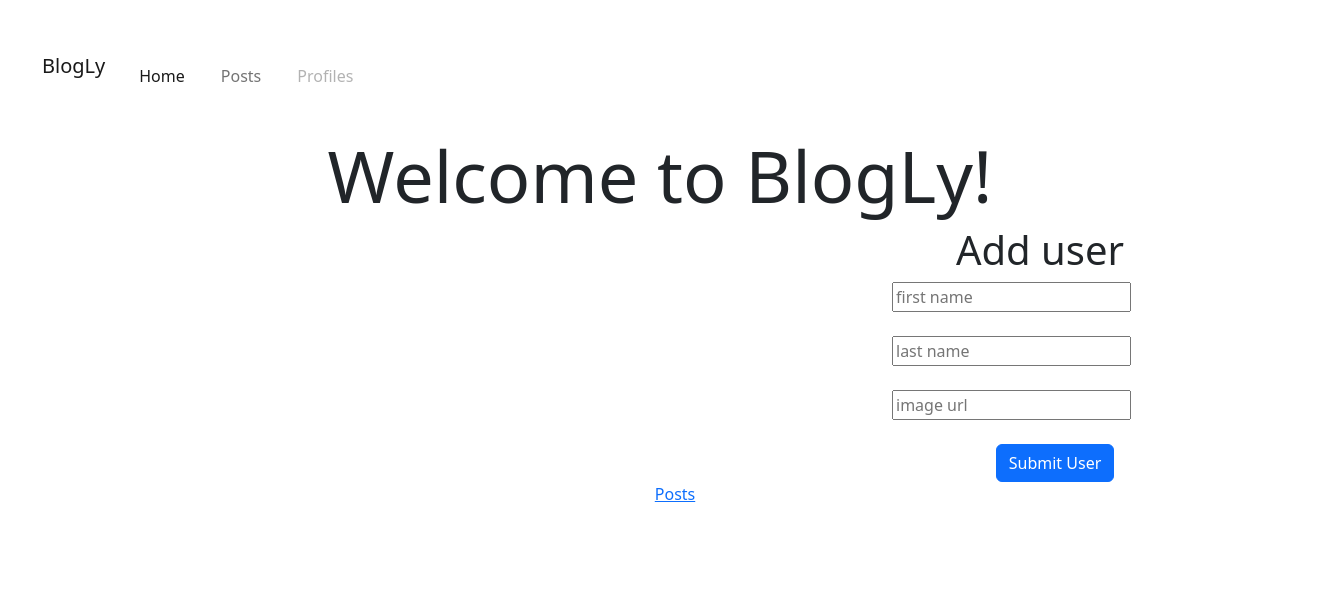
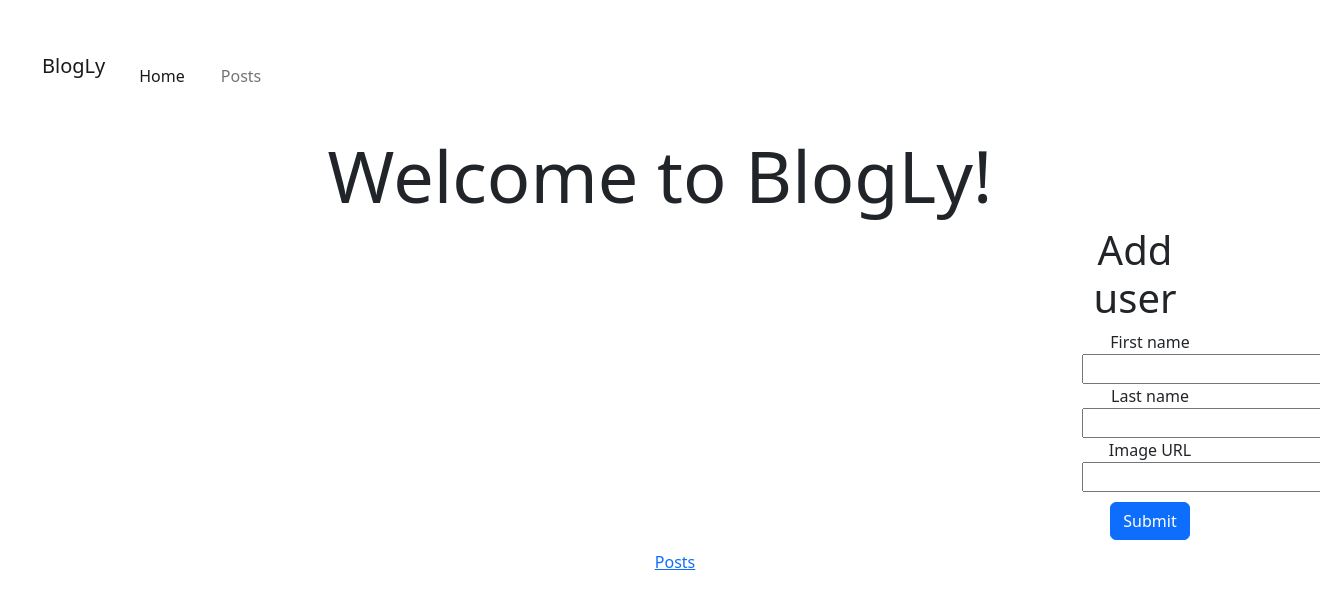
Before and after one commit to dave1289/blogly, a Flask app: page /users in a window 1320 px wide. Shown: the top 609 px of the page. Run offline with Flask 3, Linux system fonts and the light colour scheme.

Commit message:
implementing WTForms

```diff
--- a/app.py
+++ b/app.py
@@ -2,7 +2,7 @@ from flask import Flask, redirect, render_template, session, request, flash
 # from flask_debugtoolbar import DebugToolbarExtension
 # from flask_sqlalchemy import SQLAlchemy
 from models import connect_db, db, User, Post, get_posts
-from forms import AddCommentForm
+from forms import AddCommentForm, AddUserForm
 
 app = Flask(__name__)
 
@@ -28,7 +28,8 @@ def redirect_home():
 def show_home():
    """displays homepage"""
    users = User.query.all()
-   return render_template('home.html', users=users)
+   form = AddUserForm()
+   return render_template('home.html', users=users, form=form)
 
 @app.route('/users/add-user', methods=["POST"])
 def create_user():
@@ -89,17 +90,13 @@ def show_posts():
    return render_template('posts.html', posts=posts, users=users)
 
 # NEEDS FURTHER TESTING !!!!
-@app.route('/posts.submit', methods=["POST"])
-def submit_post():
-   """submits new post's text"""
-   content = request.form['content']
-   new_post = Post(user_id=2, content=content)
-   db.session.add(new_post)
-   db.session.commit()
-   return redirect('/posts')
 
 @app.route('/posts/add', methods=["POST", "GET"])
 def add_post():
    """shows post submission WTForms"""
    form = AddCommentForm()
-   return render_template("add_comment.html", form=form)
+   return render_template("add_post.html", form=form)
+
+@app.route('/posts/add/submit')
+def submit_post():
+   return render_template('/posts')
--- a/forms.py
+++ b/forms.py
@@ -5,4 +5,10 @@ class AddCommentForm(FlaskForm):
    """adding comments to blogly"""
 
    user = StringField('Username')
-   content = StringField('Comment')
+   Post = StringField('Post body')
+
+class AddUserForm(FlaskForm):
+
+   first_name = StringField('First name')
+   last_name = StringField('Last name')
+   img_url = StringField('Image URL')
--- a/static/app.css
+++ b/static/app.css
@@ -54,3 +54,7 @@ form {
    border-radius: 5px;
    box-shadow: 3px 1px 6px;
 }
+
+.btn {
+   margin: 10px 10px 10px 10px;
+}
--- a/templates/add_comment.html
+++ b/templates/add_post.html
@@ -1,11 +1,12 @@
 {% extends 'base.html' %}
 
 {% block title %}
-Edit User
+New Post
 {% endblock %}
 
 {% block body %}
-<form action="/posts" method="POST">
+<div class="display-3">New Post</div>
+<form action="/posts/add/submit" method="POST">
    {% for field in form
       if field.widget.input_type != 'hidden' %}
       {{field.label}}
--- a/templates/base.html
+++ b/templates/base.html
@@ -25,9 +25,6 @@
             <li class="nav-item">
               <a class="nav-link" href="/posts">Posts</a>
             </li>
-            <li class="nav-item">
-              <a class="nav-link disabled">Profiles</a>
-            </li>
           </ul>
         </div>
       </div>
--- a/templates/home.html
+++ b/templates/home.html
@@ -9,7 +9,7 @@ Users List
 
 <div class="container text-center">
    <div class="row">
-     <div class="col">
+     <div class="col-2">
       <ul id="users-list">
          {% for user in users%}
          <li>
@@ -21,10 +21,20 @@ Users List
      <div class="col">
       <!-- spacer -->
      </div>
-     <div class="col">
+     <div class="col-2">
       <div class="user_form">
-         <h2 class="display-6 text-center">Add user</h2>
+         <h2 class="display-6">Add user</h2>
          <form action="/users/add-user" method="POST">
+            {% for field in form
+               if field.widget.input_type != 'hidden' %}
+               {{field.label}}
+               {{field}}
+            {% endfor %}
+            <button class="btn btn-primary">Submit</button>
+         </form>
+         <!-- old add user below using WTForms now -->
+         <!-- ******************************************************** -->
+         <!-- <form action="/users/add-user" method="POST">
             <input type="text" name="fname" placeholder="first name">
             <br>
             <input type="text" name="lname" placeholder="last name">
@@ -32,7 +42,7 @@ Users List
             <input type="text" name="img_url" placeholder="image url">
             <br>
             <button class="btn btn-primary">Submit User</button>
-         </form>
+         </form> -->
          </div>
      </div>
    </div>
```
